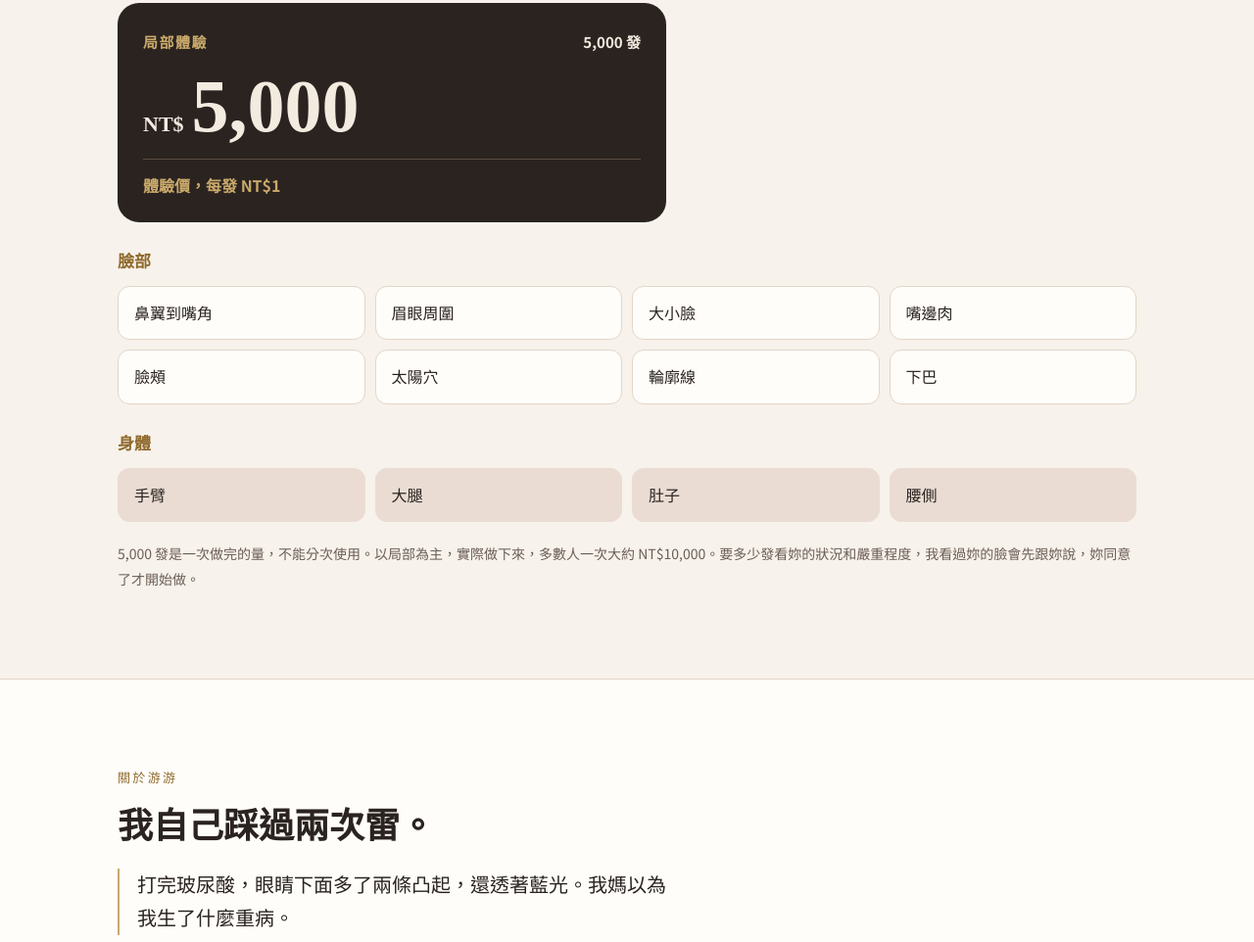
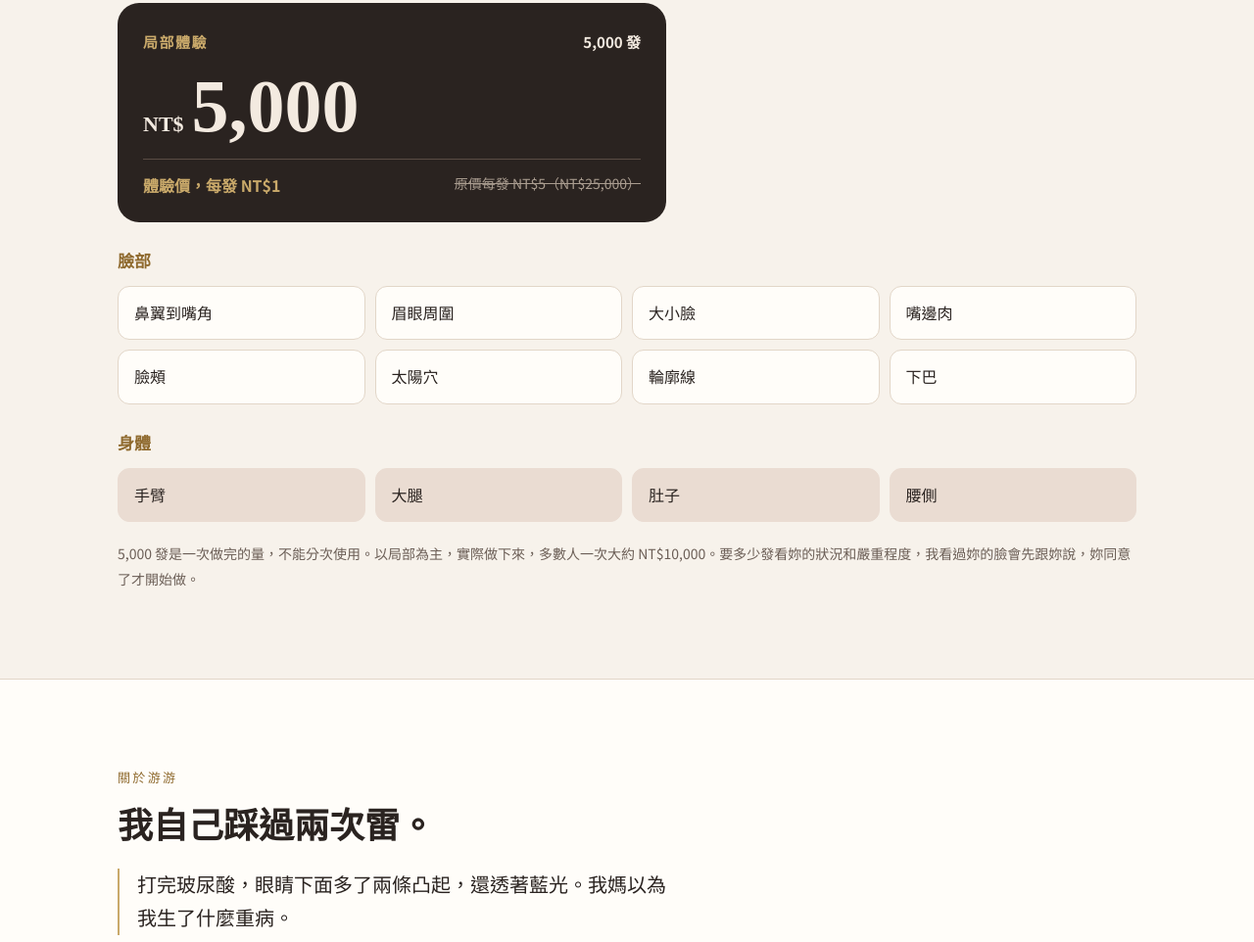
Before and after one commit to joanna-youyou/joanna-youyou.github.io, a plain HTML site: page youtai.html in a window 1280 px wide. Shown: the part 3350-4312 px from the top of the page at 98% size. Drawn offline with Linux system fonts and the light colour scheme.

Commit message:
價格卡加上原價劃線（游游確認實際賣過）

```diff
--- a/youtai.html
+++ b/youtai.html
@@ -6,7 +6,7 @@
 <title>幼態管理｜台北無侵入式輪廓線保養｜游游</title>
 <meta name="description" content="不打針、不埋線、沒有傷口也沒有恢復期。幼態管理是給怕痛的人做的輪廓線保養。台北預約制，加 LINE 傳照片，免費諮詢、不推銷。">
 <meta property="og:type" content="website">
-<meta property="og:title" content="不打針、不埋線，把輪廓線慢慢收回來｜幼態管理">
+<meta property="og:title" content="不打針、不埋線，讓輪廓線慢慢俐落起來｜幼態管理">
 <meta property="og:description" content="給怕痛的人做的輪廓線保養。台北預約制，免費諮詢、不推銷。">
 <meta property="og:locale" content="zh_TW">
 <!-- 網址換成自己的網域時，下面三行的網址要一起改 -->
@@ -168,7 +168,8 @@
   .price-top span:first-child { color: var(--gold-soft); letter-spacing: .1em; }
   .price-num { font-family: var(--serif); font-weight: 900; font-size: clamp(52px, 14vw, 76px); line-height: 1.1; margin-top: 10px; }
   .price-num small { font-size: 22px; font-weight: 700; margin-right: 8px; }
-  .price-per { border-top: 1px solid #5A4C44; margin-top: 12px; padding-top: 12px; color: var(--gold-soft); font-weight: 700; }
+  .price-per { border-top: 1px solid #5A4C44; margin-top: 12px; padding-top: 12px; color: var(--gold-soft); font-weight: 700; display: flex; flex-wrap: wrap; justify-content: space-between; gap: 4px 16px; }
+  .price-per s { color: #A99C8F; font-weight: 400; font-size: 14px; }
   .parts h3 { font-size: 17px; color: var(--gold); margin: 30px 0 12px; }
   .parts ul { list-style: none; margin: 0; padding: 0; display: grid; grid-template-columns: repeat(2, 1fr); gap: 10px; }
   .parts li { background: var(--paper); border: 1px solid var(--rule); border-radius: 12px; padding: 12px 16px; font-weight: 500; }
@@ -418,7 +419,7 @@
       <div class="price-card">
         <div class="price-top"><span>局部體驗</span><span>5,000 發</span></div>
         <p class="price-num"><small>NT$</small>5,000</p>
-        <p class="price-per">體驗價，每發 NT$1</p>
+        <p class="price-per"><span>體驗價，每發 NT$1</span><s>原價每發 NT$5（NT$25,000）</s></p>
       </div>
       <div class="parts">
         <h3>臉部</h3>
```
